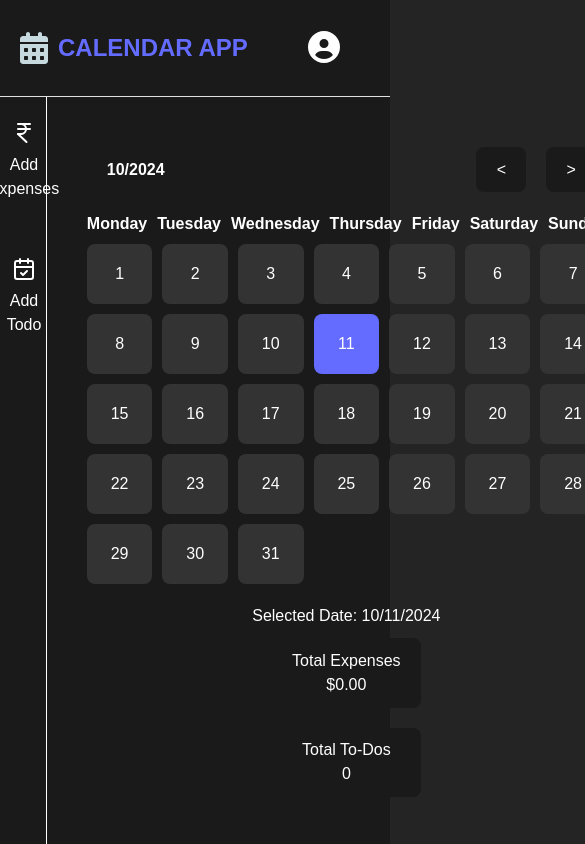
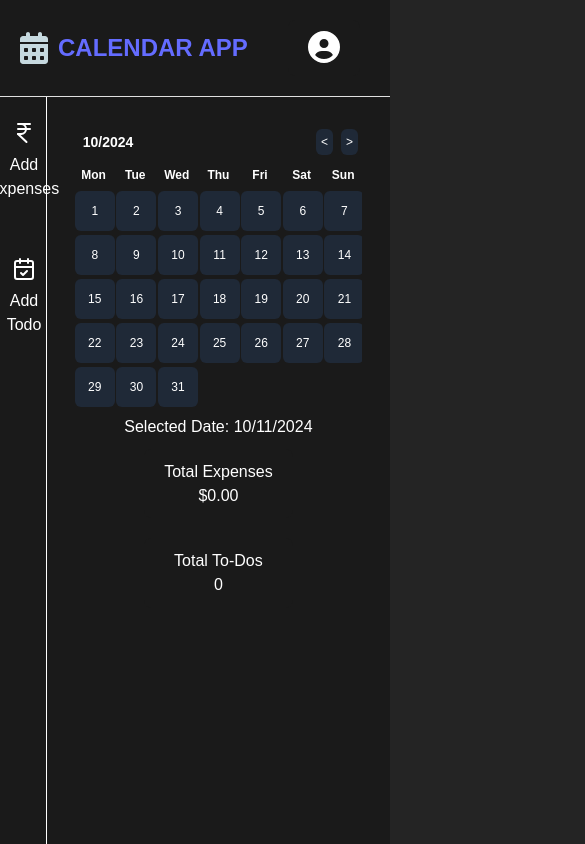
Before and after one commit to divyansh-2005/my-calendar-app, a React (Vite) app in the folder FRONTEND/: page / in a window 390 px wide. Shown: the top 844 px of the page, 585 px wide, since content can reach past the window. Built offline with nearby package versions, Linux system fonts and the light colour scheme; no server answers.

Commit message:
mobile responsive/added tailwind css

```diff
--- a/FRONTEND/src/components/Calendar.jsx
+++ b/FRONTEND/src/components/Calendar.jsx
@@ -1,5 +1,4 @@
 import React, { useState } from 'react';
-import '../styles/Calendar.css';
 
 const Calendar = ({ onDateClick }) => {
   const [activeDay, setActiveDay] = useState(null);
@@ -43,33 +42,33 @@ const Calendar = ({ onDateClick }) => {
   const currentYearNum = today.getFullYear();
 
   return (
-    <div className="calendar">
-      <div className="calendar-nav">
-        <div className="nav-left">
-          <div className="current-month">{`${currentMonth + 1}/${currentYear}`}</div>
+    <div className="m-2 md:m-5 overflow-x-hidden">
+      <div className="flex justify-between items-center mb-2">
+        <div className="flex items-center ml-2 md:ml-5">
+          <div className="font-bold text-sm md:text-base">{`${currentMonth + 1}/${currentYear}`}</div>
         </div>
-        <div className="nav-right">
-          <button className="btn" onClick={handlePrevMonth}>
+        <div className="flex items-center">
+          <button className="m-1 p-1 md:m-2 md:p-2 bg-gray-800 text-white border border-transparent rounded-md cursor-pointer font-medium text-xs md:text-sm transition-colors duration-200 hover:border-blue-500" onClick={handlePrevMonth}>
             &lt;
           </button>
-          <button className="btn" onClick={handleNextMonth}>
+          <button className="m-1 p-1 md:m-2 md:p-2 bg-gray-800 text-white border border-transparent rounded-md cursor-pointer font-medium text-xs md:text-sm transition-colors duration-200 hover:border-blue-500" onClick={handleNextMonth}>
             &gt;
           </button>
         </div>
       </div>
-      <div className="week-days">
-        {['Monday', 'Tuesday', 'Wednesday', 'Thursday', 'Friday', 'Saturday', 'Sunday'].map((day) => (
-          <div key={day} className="week-day">
+      <div className="grid grid-cols-7 gap-1 md:gap-2 mb-2 text-center">
+        {['Mon', 'Tue', 'Wed', 'Thu', 'Fri', 'Sat', 'Sun'].map((day) => (
+          <div key={day} className="font-bold text-xs md:text-sm">
             {day}
           </div>
         ))}
       </div>
-      <div className="calendar-grid">
+      <div className="grid grid-cols-7 gap-1 md:gap-2">
         {daysArray.map((day) => (
           <div
             key={day}
-            className={`calendar-day ${day === activeDay ? 'active' : ''} ${
-              day === currentDay && currentMonth === currentMonthIndex && currentYear === currentYearNum ? 'current' : ''
+            className={`flex justify-center items-center h-10 w-10 md:h-16 md:w-16 bg-gray-800 text-white rounded-md cursor-pointer border border-transparent transition-all duration-300 text-xs md:text-base ${day === activeDay ? 'border-2 border-white' : ''} ${
+              day === currentDay && currentMonth === currentMonthIndex && currentYear === currentYearNum ? 'bg-blue-600' : ''
             }`}
             onClick={() => handleDayClick(day)}
           >
```
